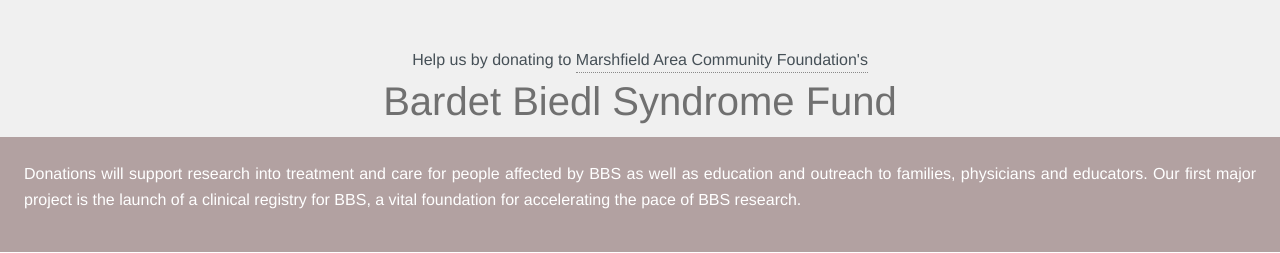
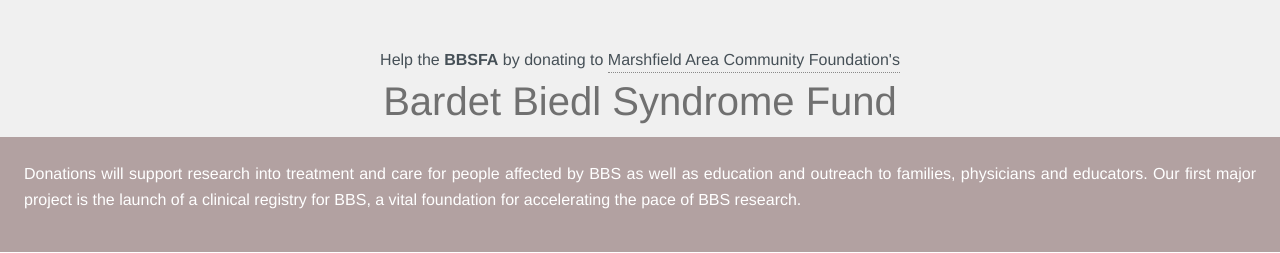
Before and after one commit to bbsfa/donate, a Flask app: page / in a window 1280 px wide. Shown: the top 253 px of the page. Run offline with Flask 2, Linux system fonts and the light colour scheme; some libraries are stand-ins or nearby versions.

Commit message:
add BBSFA to gthe header.

```diff
--- a/templates/index.html
+++ b/templates/index.html
@@ -4,7 +4,7 @@
 <br /><br />
 <div class="row">
   <div class="medium-12 columns medium-centered text-center">
-    <span style="color:#465057;">Help us by donating to <span data-tooltip class="has-tip" title="The Bardet Biedl Syndrome Family Association is awaiting certification as a 501(c)3 non-profit. In the meantime, we have partnered with the Marshfield Area Community Foundation to receive tax deductible donations to support BBS research.">Marshfield Area Community Foundation's</span></span>
+    <span style="color:#465057;">Help the <strong>BBSFA</strong> by donating to <span data-tooltip class="has-tip" title="The Bardet Biedl Syndrome Family Association is awaiting certification as a 501(c)3 non-profit. In the meantime, we have partnered with the Marshfield Area Community Foundation to receive tax deductible donations to support BBS research.">Marshfield Area Community Foundation's</span></span>
     <h1 class="fund-name">Bardet Biedl Syndrome Fund</h1>
   </div>
 </div>
```
